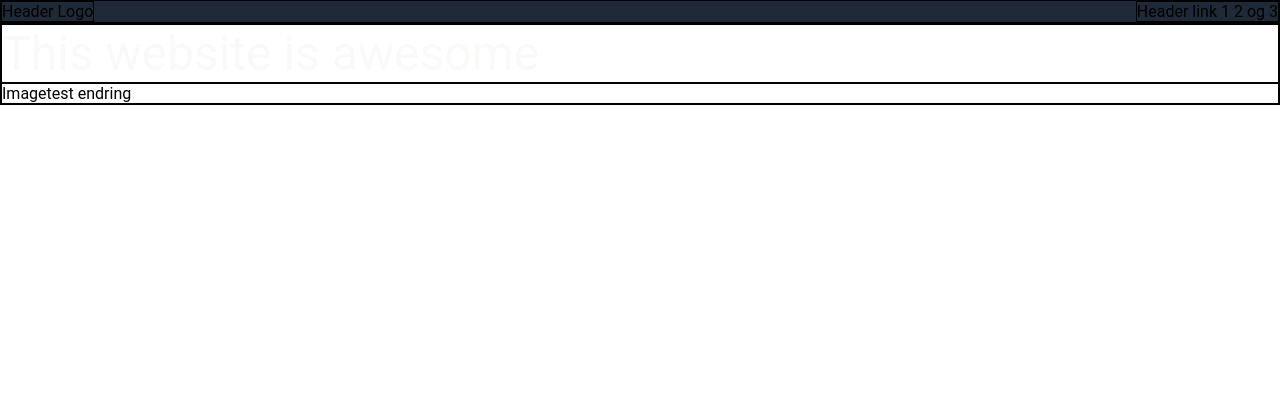
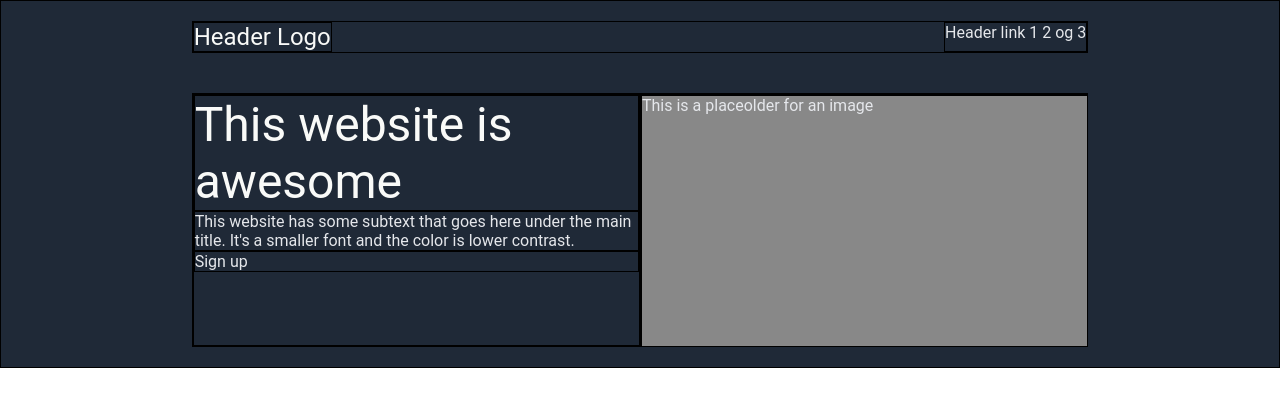
Before and after one commit to skrekkugle/odin-landing, a plain HTML site: page index.html in a window 1280 px wide. Drawn offline with Linux system fonts and the light colour scheme.

Commit message:
Did some work on the top part

```diff
--- a/index.html
+++ b/index.html
@@ -9,14 +9,23 @@
 </head>
 
 <body>
-    <div class="header">
-        <div>Header Logo</div>
-        <div>Header link 1 2 og 3</div>
+    <div class="top">
+        <div class="header">
+            <div id="headerlogo">Header Logo</div>
+            <div>Header link 1 2 og 3</div>
+        </div>
+        <div class="hero">
+            <div class="heroleft">
+                <div id="herotext">This website is awesome</div>
+                <div>This website has some subtext that goes here under the main title. It's a smaller font and the color is lower contrast.</div>
+                <div>Sign up</div>
+            </div>
+            <div class="heroright">
+                <div class="heroimage">This is a placeolder for an image</div>
+            </div>
+        </div>
     </div>
-    <div class="hero">
-        <div id="herotext">This website is awesome</div>
-        <div>Imagetest endring</div>
-    </div>
+
 </body>
 
 </html>
--- a/style.css
+++ b/style.css
@@ -12,13 +12,48 @@ div {
     border: solid 1px black;
 }
 
-.header {
+.top {
     background-color: #1f2937;
     display: flex;
+    flex-direction: column;
+    align-items: center;
+}
+
+.header {
+    display: flex;
     justify-content: space-between;
+    width: 70%;
+    margin: 20px;
+    color: #e5e7eb;
+}
+
+#headerlogo {
+    font-size: 24px;
+    color: #f9faf8;
 }
 
 #herotext {
     font-size: 48px;
     color: #f9faf8;
 }
+
+.hero {
+    background-color: #1f2937;
+    display: flex;
+    width: 70%;
+    color: #e5e7eb;
+    margin: 20px;
+}
+
+.heroright,
+.heroleft {
+    width: 50%;
+    height: 250px;
+}
+
+.heroimage {
+    background-color: #888888;
+    color: #e5e7eb;
+    width: 100%;
+    height: 100%;
+}
```
